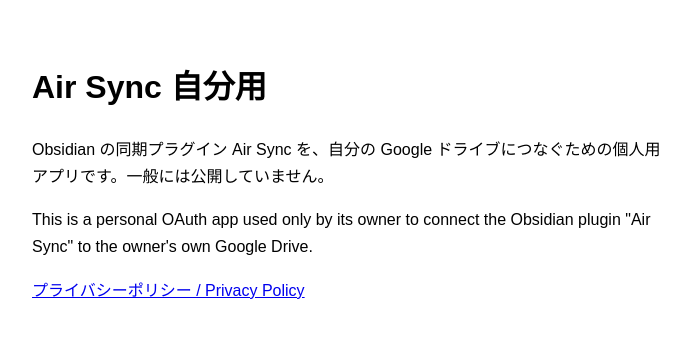
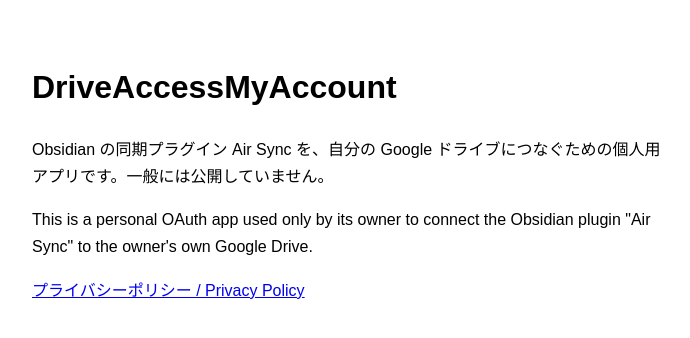
Before and after one commit to burikiou/airsync-callback, a plain HTML site: page index.html in a window 1280 px wide. Shown: the whole page, without its empty margins (288-978 px from the left). Drawn offline with Linux system fonts and the light colour scheme.

Commit message:
メイショウ修正

```diff
--- a/index.html
+++ b/index.html
@@ -3,11 +3,11 @@
 <head>
 <meta charset="UTF-8">
 <meta name="viewport" content="width=device-width, initial-scale=1.0">
-<title>Air Sync 自分用</title>
+<title>DriveAccessMyAccount</title>
 <style>body{font-family:sans-serif;max-width:640px;margin:60px auto;padding:0 20px;line-height:1.7}</style>
 </head>
 <body>
-<h1>Air Sync 自分用</h1>
+<h1>DriveAccessMyAccount</h1>
 <p>Obsidian の同期プラグイン Air Sync を、自分の Google ドライブにつなぐための個人用アプリです。一般には公開していません。</p>
 <p>This is a personal OAuth app used only by its owner to connect the Obsidian plugin "Air Sync" to the owner's own Google Drive.</p>
 <p><a href="privacy.html">プライバシーポリシー / Privacy Policy</a></p>
```
